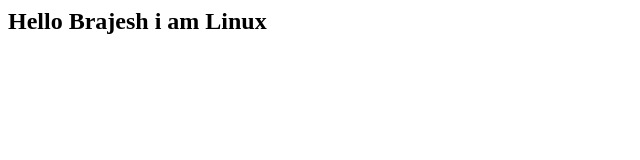
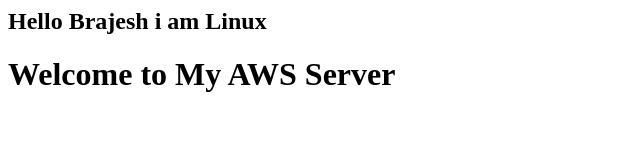
Before and after one commit to CoderBrajesh/Linux_Brajesh, a plain HTML site: page index.html in a window 1280 px wide. Shown: the whole page, without its empty margins (0-640 px from the left). Drawn offline with Linux system fonts and the light colour scheme.

Commit message:
change this line

```diff
--- a/index.html
+++ b/index.html
@@ -1 +1,2 @@
 <h2>Hello Brajesh i am Linux </h2>
+<h1>Welcome to My AWS Server</h1>
```
